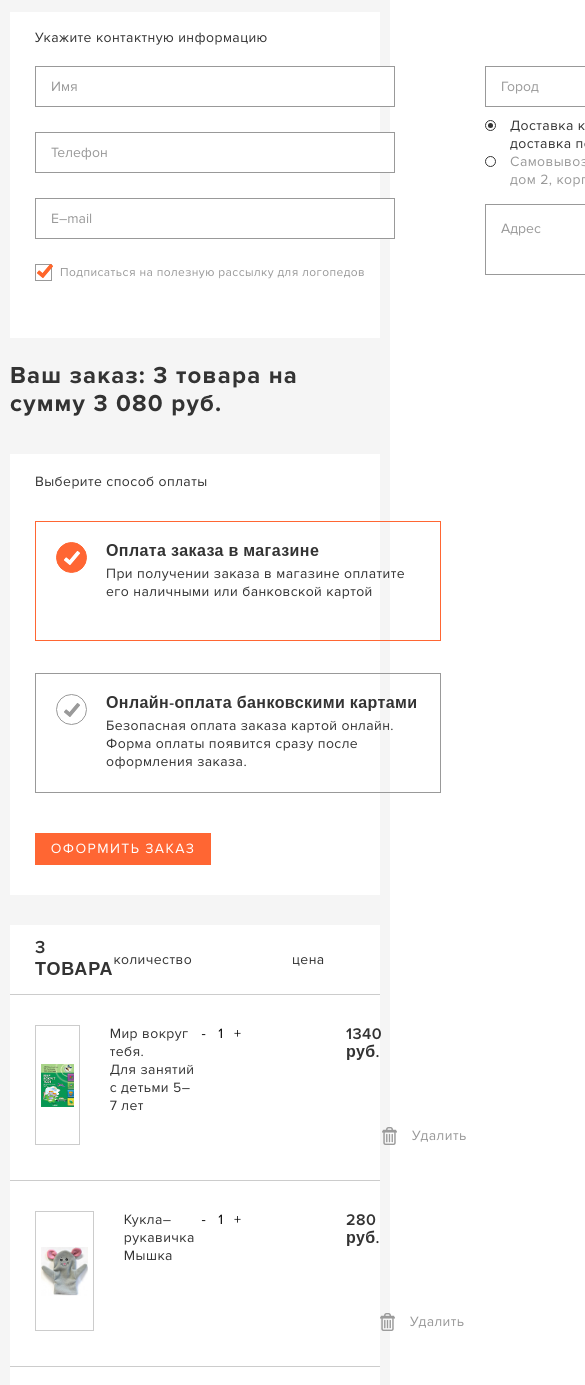
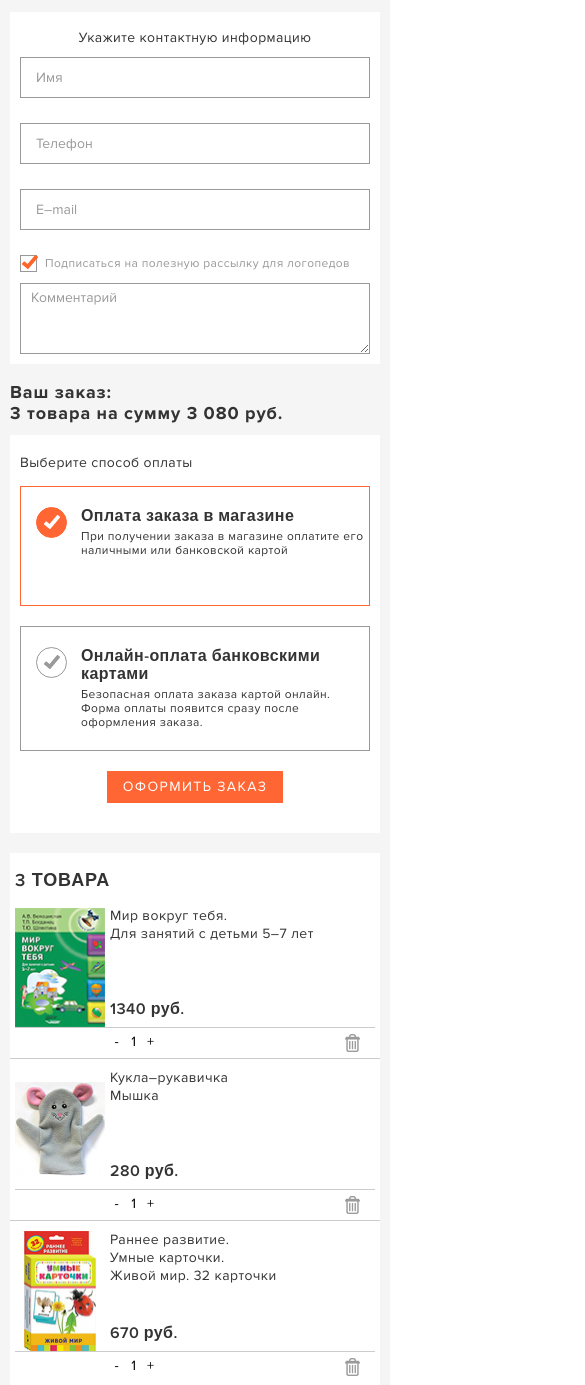
Before and after one commit to Verta-master/logoped, a plain HTML site: page basket.html in a window 390 px wide. Shown: the part 120-1505 px from the top of the page, 585 px wide, since content can reach past the window. Drawn offline with nearby package versions, Linux system fonts and the light colour scheme.

Commit message:
Update 2018-10-30T07:38:02.874Z

```diff
--- a/basket.html
+++ b/basket.html
@@ -115,6 +115,7 @@
               <input type="email" class="form__input" placeholder="E–mail">
               <input type="checkbox" id="check" class="form__checkbox" checked>
               <label for="check" class="form__check">Подписаться на полезную рассылку для логопедов</label>
+              <textarea class="form__message form__comment" placeholder="Комментарий"></textarea>
             </div>
             <div class="form__column">
               <input type="text" class="form__input form__input--city" placeholder="Город">
@@ -126,7 +127,7 @@
             </div>
           </div>
         </form>
-        <p class="basket__total">Ваш заказ: 3 товара на сумму 3 080 руб.</p>
+        <p class="basket__total">Ваш заказ: <span>3 товара на сумму 3 080 руб.</span></p>
 
         <div class="basket__wrap">
           <form action="#" class="basket__form">
--- a/css/style.css
+++ b/css/style.css
@@ -2181,6 +2181,7 @@ span.pages__link {
   position: relative;
   cursor: pointer;
   width: 406px;
+  max-width: 100%;
   min-height: 120px;
   margin-top: 30px;
   margin-bottom: 32px;
@@ -2191,6 +2192,7 @@ span.pages__link {
 .basket__label b {
   display: block;
   font-size: 16px;
+  line-height: 18px;
   font-weight: 600;
   margin-bottom: 5px;
 }
@@ -2410,6 +2412,7 @@ span.pages__link {
 .form__input {
   display: block;
   width: 360px;
+  max-width: 100%;
   margin-bottom: 25px;
   border: 1px solid #999999;
 }
@@ -2440,6 +2443,7 @@ span.pages__link {
   padding: 15px;
   margin-top: 15px;
 }
+.form__comment,
 .form__checkbox,
 .form__radio {
   display: none;
@@ -2662,10 +2666,20 @@ span.pages__link {
   }
   .basket__line .title,
   .basket__item {
-    width: 50%;
+    width: 55%;
   }
   .basket__remove {
     opacity: 1;
+  }
+  .basket__line .basket__price {
+    margin-left: 0;
+    width: 15%;
+  }
+  .basket__remove {
+    width: 15%;
+  }
+  .basket__btns {
+    width: 15%;
   }
 }
 @media (max-width: 1022px) {
@@ -2803,6 +2817,17 @@ span.pages__link {
   .about__text {
     width: 400px;
   }
+  .form__column--mr {
+    margin-right: 0;
+  }
+  .form__column {
+    width: 48%;
+  }
+  .form__wrap {
+    -webkit-box-pack: justify;
+        -ms-flex-pack: justify;
+            justify-content: space-between;
+  }
 }
 @media (max-width: 766px) {
   .promo__title,
@@ -3065,4 +3090,126 @@ span.pages__link {
   .about .title-h2 {
     margin-bottom: 20px;
   }
-}
+  .form p,
+  .basket .title {
+    text-align: center;
+  }
+  .form__wrap {
+    display: block;
+  }
+  .basket__line--title .basket__btns,
+  .basket__line--title .basket__price,
+  .form__message,
+  .form__label,
+  .form__input--city {
+    display: none;
+  }
+  .form__column {
+    width: 100%;
+  }
+  .form__comment {
+    display: block;
+    margin-top: 10px;
+    margin-bottom: 0;
+    padding: 5px 10px;
+  }
+  .form {
+    padding-bottom: 1px;
+  }
+  .basket__total {
+    margin-bottom: 10px;
+    font-size: 18px;
+  }
+  .basket__total span {
+    display: block;
+  }
+  .basket__label {
+    margin-top: 10px;
+    margin-bottom: 20px;
+    font-size: 12px;
+    line-height: 14px;
+    padding-right: 5px;
+    padding-left: 60px;
+  }
+  .basket__label::before {
+    left: 15px;
+  }
+  .basket__btn {
+    margin-left: auto;
+    margin-right: auto;
+    margin-top: 20px;
+  }
+  .basket__line .title,
+  .basket__item {
+    width: 100%;
+    text-align: left;
+  }
+  .basket__line {
+    -ms-flex-wrap: wrap;
+        flex-wrap: wrap;
+    position: relative;
+    padding-bottom: 5px;
+    padding-left: 5px;
+    padding-right: 5px;
+  }
+  .basket__remove {
+    width: 20px;
+    height: 20px;
+    font-size: 0;
+    margin-left: auto;
+    -ms-flex-item-align: center;
+        align-self: center;
+  }
+  .basket__line .basket__price {
+    position: absolute;
+    left: 100px;
+    bottom: 40px;
+    width: auto;
+  }
+  .basket__btns {
+    width: auto;
+    margin-left: auto;
+    margin-right: auto;
+  }
+  .basket__img {
+    margin-right: 5px;
+    padding: 0;
+    border: 0;
+  }
+  .basket__item {
+    margin-bottom: 5px;
+    border-bottom: 1px solid #cccccc;
+  }
+  .form p {
+    margin-bottom: 5px;
+  }
+  .form {
+    padding-left: 10px;
+    padding-right: 10px;
+    padding-bottom: 10px;
+  }
+  .basket__wrap {
+    margin-top: 10px;
+    margin-bottom: 20px;
+  }
+  .basket__form {
+    padding-left: 10px;
+    padding-right: 10px;
+  }
+  .basket__line {
+    padding-top: 10px;
+  }
+  .basket__line--title {
+    border-bottom: 0;
+    padding-top: 18px;
+  }
+  .basket__table {
+    padding-bottom: 10px;
+  }
+  .basket {
+    padding-bottom: 20px;
+  }
+  .slider .show__item:nth-child(n+5) {
+    display: none;
+  }
+}
```
Also changed, not shown: css/style.min.css.
